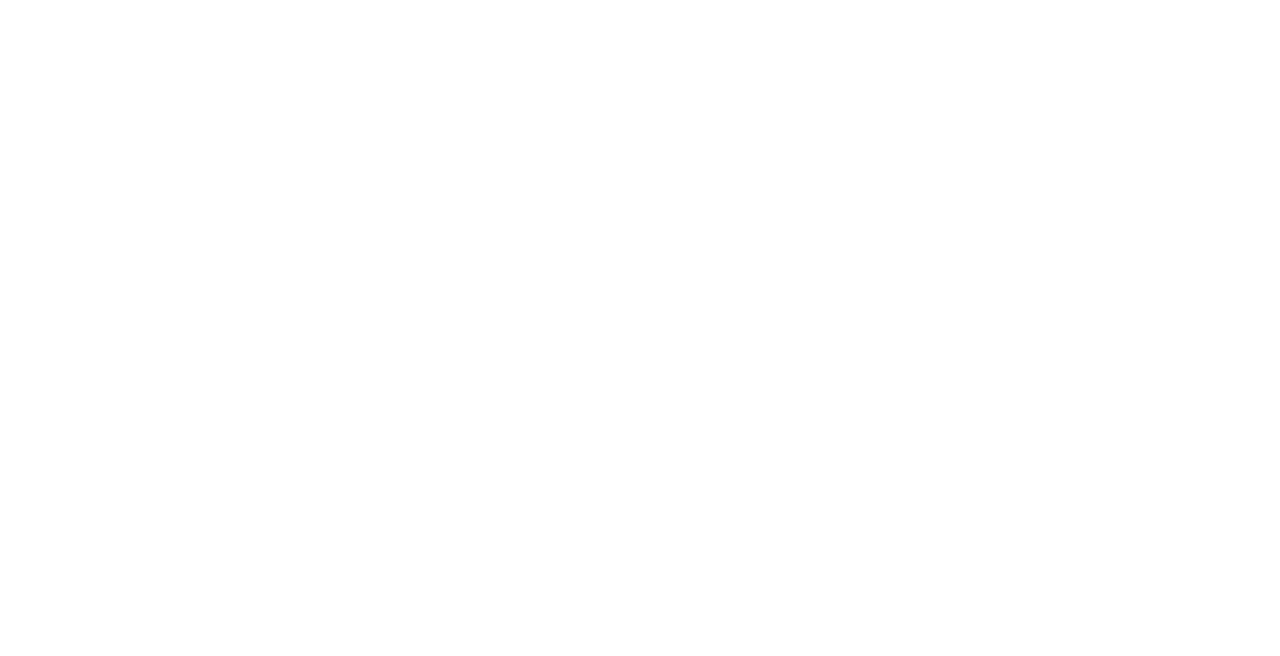
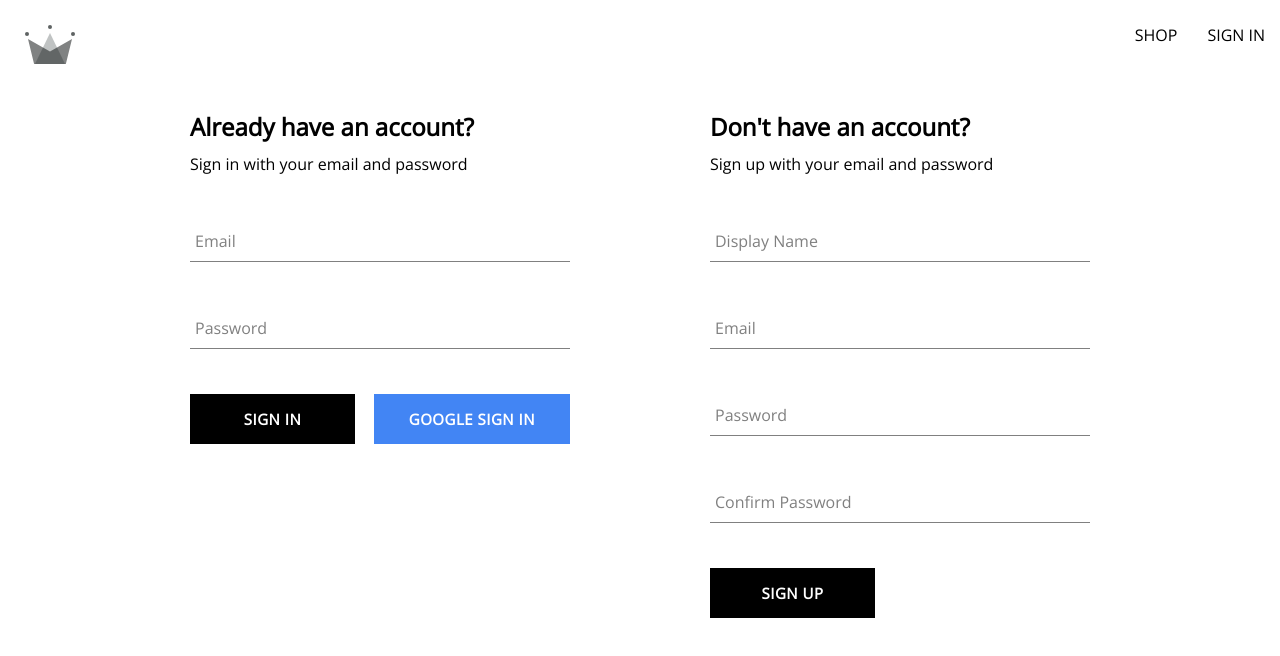
Before and after one commit to dgoldin123/CrownClothing, a React (Create React App) app: page /auth in a window 1280 px wide. Before the commit this address had no page. Shown: the top 656 px of the page. Built offline with nearby package versions, Linux system fonts and the light colour scheme; no server answers.

Commit message:
auth done

```diff
--- a/src/App.js
+++ b/src/App.js
@@ -2,7 +2,8 @@
 
 import Navigation from './routes/navigation/navigation.component';
 import Home from "./routes/home/home.component";
-import SignIn from './routes/sign-in/sign-in.component';
+
+import Authentication from './routes/authentication/authentication.component';
 
 const Shop = () => {
   return <h1>I am the shop page</h1>;
@@ -15,7 +16,7 @@
       <Route path='/' element={<Navigation />}>
         <Route index element={<Home />} />
         <Route path='shop' element={<Shop />} />
-        <Route path='sign-in' element={<SignIn />} />
+        <Route path='auth' element={<Authentication />} />
       </Route>
     </Routes>
   );
--- /dev/null
+++ b/src/components/sign-in-form/sign-in-form.component.jsx
@@ -0,0 +1,64 @@
+import { useState } from 'react';
+import { signInWithGooglePopup, signInAuthUserWithEmailAndPassword } from '../../utils/firebase/firebase.utils';
+import FormInput from '../form-input/form-input.component';
+import Button from '../button/button.component';
+
+import './sign-in-form.styles.scss';
+
+const defaultFormFields = {email: '', password: ''};
+
+const SignInForm = () => {
+    const [formFields, setFormFields] = useState(defaultFormFields);
+    const { email, password } = formFields;
+
+    const resetFormFields = () => {
+      setFormFields(defaultFormFields);
+    };
+
+    const signInWithGoogle = async () => {
+      await signInWithGooglePopup();
+    };
+
+    const handleSubmit = async (event) => {
+        event.preventDefault();
+        try {
+          await signInAuthUserWithEmailAndPassword(email, password)
+          resetFormFields();
+          //setCurrentUser(user);
+          } catch (error) {
+            console.log(error);
+            switch (error.code) {
+              case 'auth/wrong-password':
+                alert('incorrect password for email');
+                break;
+              case 'auth/user-not-found':
+                alert('no user associated with this email');
+                break;
+              default:
+                console.log(error);
+            }
+          }
+      };
+
+    const handleChange = (event) => {
+        const { name, value } = event.target;
+        setFormFields({ ...formFields, [name]: value });
+      };
+
+    return (
+        <div className='sign-in-container'>
+            <h2>Already have an account?</h2>
+            <span>Sign in with your email and password</span>
+            <form onSubmit={handleSubmit} >
+                <FormInput label='Email' type='email' required onChange={handleChange} name='email' value={email} />
+                <FormInput label='Password' type='password' required onChange={handleChange} name='password' value={password} />
+                <div className='buttons-container'>
+                  <Button type='submit'>Sign In</Button>
+                  <Button type='button' buttonType={'google'} onClick={signInWithGoogle}>Google Sign In</Button>
+                </div>
+            </form>
+        </div>
+    );
+}
+
+export default SignInForm;
--- /dev/null
+++ b/src/components/sign-in-form/sign-in-form.styles.scss
@@ -0,0 +1,14 @@
+.sign-in-container {
+    display: flex;
+    flex-direction: column;
+    width: 380px;
+
+    h2 {
+      margin: 10px 0;
+    }
+
+  }
+.buttons-container{
+    display: flex;
+    justify-content: space-between;
+  }
--- a/src/components/sign-up-form/sign-up-form.component.jsx
+++ b/src/components/sign-up-form/sign-up-form.component.jsx
@@ -9,6 +9,8 @@
 const SignUpForm = () => {
     const [formFields, setFormFields] = useState(defaultFormFields);
     const { displayName, email, password, confirmPassword } = formFields;
+
+    console.log('SignUpForm');
     const resetFormFields = () => {
         setFormFields(defaultFormFields);
       };
--- /dev/null
+++ b/src/contexts/user.context.jsx
@@ -0,0 +1,38 @@
+import { createContext, useState, useEffect } from "react";
+import { onAuthStateChangedListener, createUserDocumentFromAuth } from "../utils/firebase/firebase.utils";
+
+export const UserContext = createContext({
+  setCurrentUser: () => null,
+  currentUser: null,
+});
+
+export const UserProvider = ({ children }) => {
+  const [currentUser, setCurrentUser] = useState(null);
+  const value = { currentUser, setCurrentUser };
+
+  useEffect(() => {
+    const unsubscribe = onAuthStateChangedListener((user) => {
+      //console.log('useEffect', user);
+      if (user) { createUserDocumentFromAuth(user); }
+      setCurrentUser(user);
+    });
+
+    return unsubscribe;
+  }, []);
+
+  return <UserContext.Provider value={value}>{children}</UserContext.Provider>;
+};
+
+/*
+export const UserContext = createContext({
+  setCurrentUser: () => null,
+  currentUser: null,
+});
+
+export const UserProvider = ({ children }) => {
+  const [currentUser, setCurrentUser] = useState(null);
+  const value = { currentUser, setCurrentUser };
+
+  return <UserContext.Provider value={value}>{children}</UserContext.Provider>;
+};
+*/
--- a/src/index.js
+++ b/src/index.js
@@ -1,18 +1,19 @@
 import React from 'react';
 import { render } from 'react-dom';
-//import ReactDOM from 'react-dom/client';
 import { BrowserRouter } from 'react-router-dom';
 
+import App from './App';
+import { UserProvider } from './contexts/user.context';
 import './index.scss';
-import App from './App';
-//import reportWebVitals from './reportWebVitals';
 
 const rootElement = document.getElementById('root');
 
 render(
   <React.StrictMode>
     <BrowserRouter>
-      <App />
+      <UserProvider>
+        <App />
+      </UserProvider>
     </BrowserRouter>
   </React.StrictMode>,
   rootElement
--- /dev/null
+++ b/src/routes/authentication/authentication.component.jsx
@@ -0,0 +1,14 @@
+import SignUpForm from '../../components/sign-up-form/sign-up-form.component';
+import SignInForm from '../../components/sign-in-form/sign-in-form.component';
+import './authentication.styles.scss'
+
+const Authentication = () => {
+    return (
+    <div className='authentication-container'>
+      <SignInForm />
+      <SignUpForm />
+    </div>
+  );
+};
+
+export default Authentication;
--- /dev/null
+++ b/src/routes/authentication/authentication.styles.scss
@@ -0,0 +1,6 @@
+.authentication-container {
+    display: flex;
+    width: 900px;
+    justify-content: space-between;
+    margin: 30px auto;
+  }
--- a/src/routes/navigation/navigation.component.jsx
+++ b/src/routes/navigation/navigation.component.jsx
@@ -1,23 +1,32 @@
-import { Fragment } from 'react';
+import { Fragment, useContext } from 'react';
 import { Outlet, Link } from 'react-router-dom';
 import { ReactComponent as CrwnLogo } from '../../assets/crown.svg';
+import { UserContext } from '../../contexts/user.context';
+import { signOutUser } from '../../utils/firebase/firebase.utils';
+
 import './navigation.styles.scss';
 
 const Navigation = () => {
+  const { currentUser } = useContext(UserContext);
+  //console.log(currentUser);
+
   return (
     <Fragment>
       <div className='navigation'>
-        <Link className='logo-container' to='/'>
-            <CrwnLogo className='logo' />
-        </Link>
+        <Link className='logo-container' to='/'><CrwnLogo className='logo' /></Link>
         <div className='nav-links-container'>
           <Link className='nav-link' to='/shop'>SHOP</Link>
-          <Link className='nav-link' to='/sign-in'>SIGN IN</Link>
+
+          {currentUser ? (
+            <span className='nav-link' onClick={signOutUser}>{' '}SIGN OUT{' '}</span>
+          ) : (
+            <Link className='nav-link' to='/auth'>SIGN IN</Link>
+          )}
         </div>
       </div>
       <Outlet />
     </Fragment>
   );
 };
-
+//<Link className='nav-link' to='/auth'>SIGN IN</Link>
 export default Navigation;
--- a/src/routes/sign-in/sign-in.component.jsx
+++ /dev/null
@@ -1,20 +0,0 @@
-import {signInWithGooglePopup, createUserDocumentFromAuth } from '../../utils/firebase/firebase.utils';
-import SignUpForm from '../../components/sign-up-form/sign-up-form.component';
-
-const SignIn = () => {
-
-  const logGoogleUser = async () => {
-    const { user } = await signInWithGooglePopup();
-    const userDocRef = await createUserDocumentFromAuth(user);
-  };
-
-    return (
-    <div>
-      <h1>Sign In Page</h1>
-      <button onClick={logGoogleUser}>Sign in with Google Popup</button>
-      <SignUpForm />
-    </div>
-  );
-};
-
-export default SignIn;
--- a/src/utils/firebase/firebase.utils.js
+++ b/src/utils/firebase/firebase.utils.js
@@ -1,5 +1,6 @@
 import { initializeApp } from 'firebase/app';
-import {getAuth, signInWithRedirect, signInWithPopup, GoogleAuthProvider, createUserWithEmailAndPassword } from 'firebase/auth';
+import {getAuth, signInWithRedirect, signInWithPopup, GoogleAuthProvider, createUserWithEmailAndPassword,
+  signInWithEmailAndPassword, signOut, onAuthStateChanged } from 'firebase/auth';
 import { getFirestore, doc, getDoc, setDoc } from 'firebase/firestore';
 
 const firebaseConfig = {
@@ -20,10 +21,8 @@
 });
 
 export const auth = getAuth();
-
 export const signInWithGooglePopup = () => signInWithPopup(auth, googleProvider);
 export const signInWithGoogleRedirect = () => signInWithRedirect(auth, googleProvider);
-
 export const db = getFirestore();
 
 export const createUserDocumentFromAuth = async (userAuth, additionalInformation = {}) => {
@@ -49,3 +48,12 @@
   if (!email || !password) return;
   return await createUserWithEmailAndPassword(auth, email, password);
 };
+
+export const signInAuthUserWithEmailAndPassword = async (email, password) => {
+  if (!email || !password) return;
+  return await signInWithEmailAndPassword(auth, email, password);
+};
+
+export const signOutUser = async () => await signOut(auth);
+
+export const onAuthStateChangedListener = (callback) => onAuthStateChanged(auth, callback);
```
